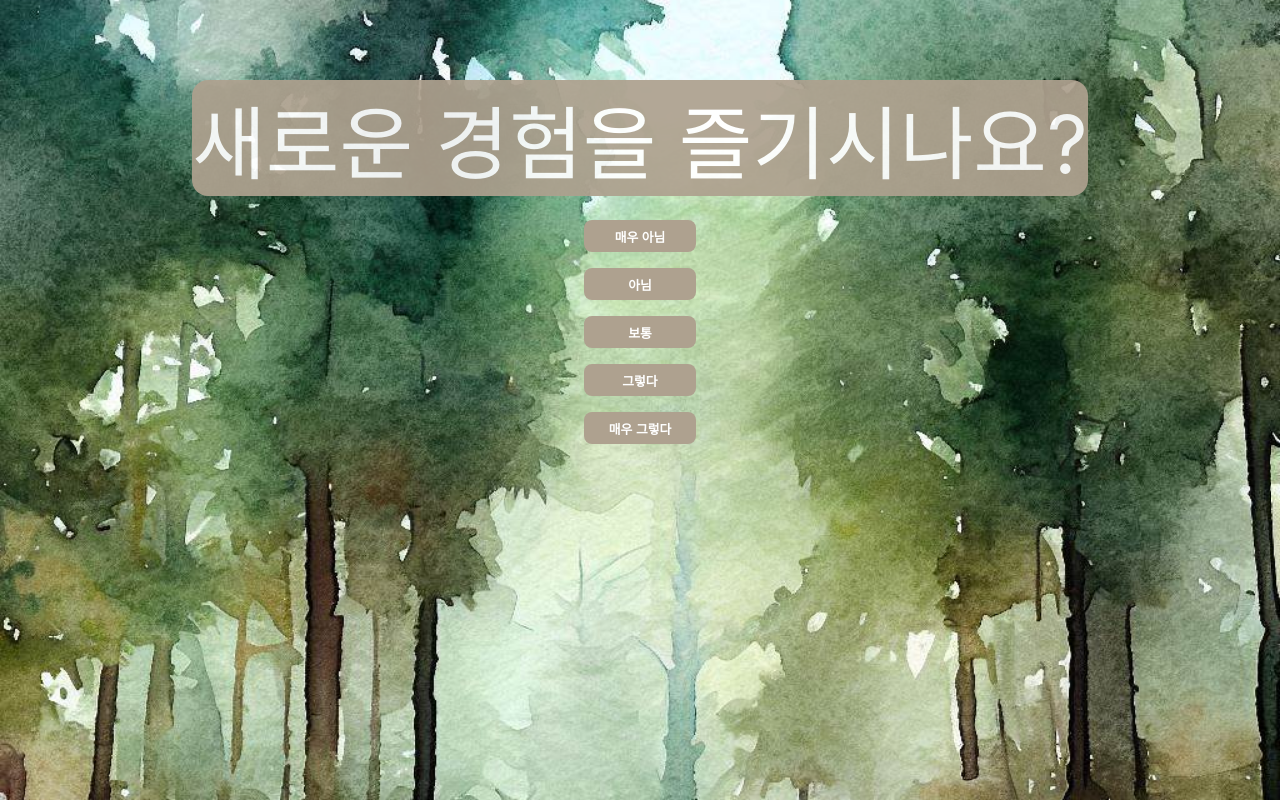
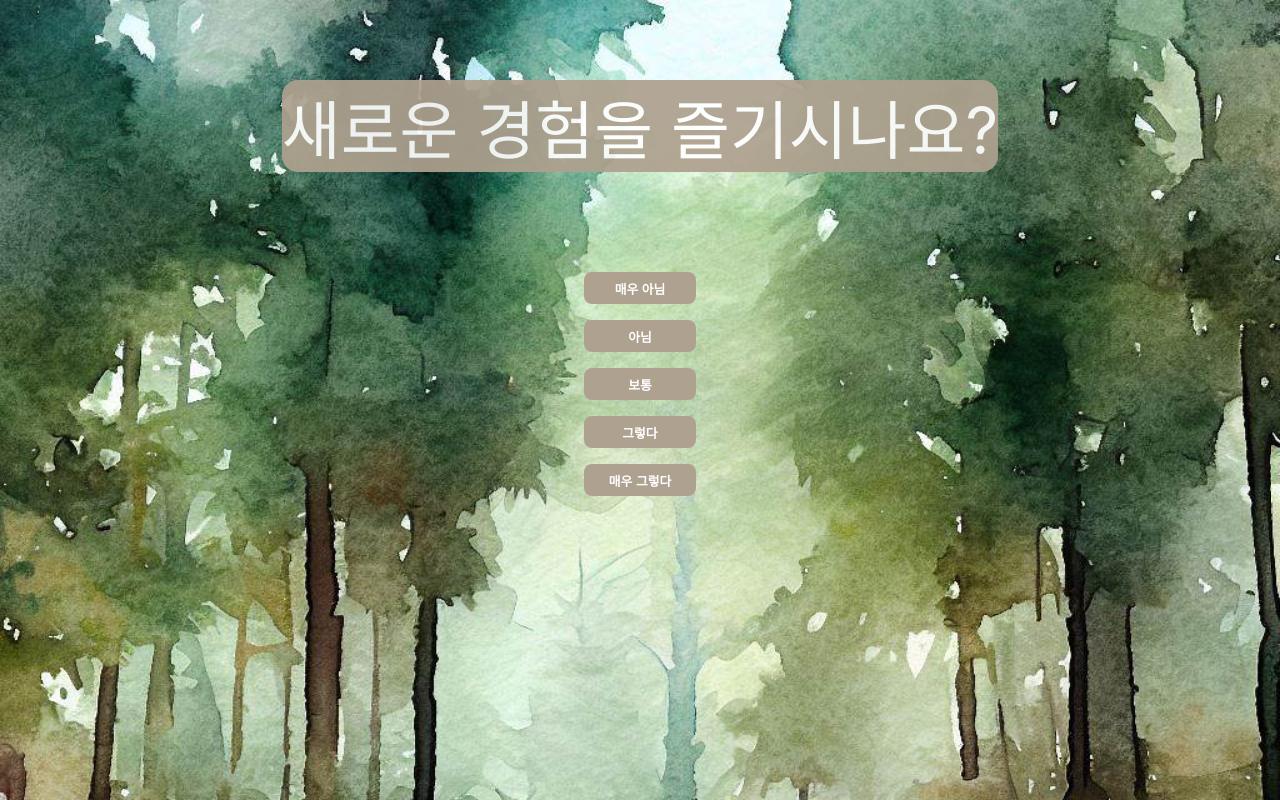
Before and after one commit to limhada/animal-personality-type-test, a React (Create React App) app: page / in a window 1280 px wide. Built offline with nearby package versions, Linux system fonts and the light colour scheme.

Commit message:
🎨 버튼로직 수정

```diff
--- a/src/conponents/QuestionContainer.jsx
+++ b/src/conponents/QuestionContainer.jsx
@@ -43,34 +43,34 @@ const questions = [
       2: '약속 시간을 잘 지키시나요?',
     },
   },
-  // {
-  //   id: 2,
-  //   type: '외향성',
-  //   content: {
-  //     0: '사람들과 함께 있는 것을 좋아하시나요?',
-  //     1: '대화를 시작하기 쉬운 편인가요?',
-  //     1: '처음 보는 사람에게 먼저 다가가는 편인가요?',
-  //     2: '새로운 사람들을 만나는 것을 좋아하시나요?',
-  //   },
-  // },
-  // {
-  //   id: 3,
-  //   type: '우호성',
-  //   content: {
-  //     0: '다른 사람들의 감정에 민감하게 반응하시나요?',
-  //     1: '다른 사람들을 잘 도와주시나요?',
-  //     2: '다른 사람들과 원만한 관계를 유지하시나요?',
-  //   },
-  // },
-  // {
-  //   id: 4,
-  //   type: '신경성',
-  //   content: {
-  //     0: '어떤 일이나 상황에 대해 예민하게 반응하시나요?',
-  //     1: '어려운 일이나 상황을 이겨내기 힘든가요?',
-  //     2: '사소한 일을 할때도 걱정이 많은 편인가요?',
-  //   },
-  // },
+  {
+    id: 2,
+    type: '외향성',
+    content: {
+      0: '사람들과 함께 있는 것을 좋아하시나요?',
+      1: '대화를 시작하기 쉬운 편인가요?',
+      1: '처음 보는 사람에게 먼저 다가가는 편인가요?',
+      2: '새로운 사람들을 만나는 것을 좋아하시나요?',
+    },
+  },
+  {
+    id: 3,
+    type: '우호성',
+    content: {
+      0: '다른 사람들의 감정에 민감하게 반응하시나요?',
+      1: '다른 사람들을 잘 도와주시나요?',
+      2: '다른 사람들과 원만한 관계를 유지하시나요?',
+    },
+  },
+  {
+    id: 4,
+    type: '신경성',
+    content: {
+      0: '어떤 일이나 상황에 대해 예민하게 반응하시나요?',
+      1: '어려운 일이나 상황을 이겨내기 힘든가요?',
+      2: '사소한 일을 할때도 걱정이 많은 편인가요?',
+    },
+  },
 ];
 
 // 버튼 이름
@@ -195,6 +195,8 @@ width: 100vw;는 뷰포트 너비(viewport width)를 100%로 설정하는 것입
 
 // 질문과 버튼이 들어있는 박스
 const QuestionsContent = styled.div`
+ // 질문이 길어지면 버튼이 밀려나지 않게 하려고 부모에 설정한 것임!
+ position: relative;
   display: flex;
   // 응답 버튼을 세로로 = 이런식으로 정렬
   flex-direction: column;
@@ -216,13 +218,26 @@ const Content = styled.div`
   flex-direction: column;
   flex-basis: 0;
   width: 100%;
-  height: 100%;
+  height: 95vh;
 `;
 
 // 결과 동물 이미지
-const AnimalImg = styled.img`
-  width: 7rem;
-  height: 7rem;
+// const AnimalImg = styled.img`
+//   width: 7rem;
+//   height: 7rem;
+// `;
+
+const ButtonContainer = styled.div`
+
+  display: flex;
+  // 버튼 정렬
+  flex-direction: column;
+justify-content: center;
+  /* align-items: center; */
+  position: absolute;
+      top: 33vh;
+      /* left: 35vw; */
+
 `;
 
 // 답변버튼
@@ -254,6 +269,10 @@ const Question = styled.div`
   color: white;
   // FIXME: 마진을 넣을지 컴포넌트를 센터로 맞출지 생각해보기
   margin: 5rem 1rem 1rem 1rem;
+
+  // 텍스트를 중앙에 정렬
+  text-align: center;
+
   /* 태블릿 */
   @media (min-width: 768px) and (max-width: 1023px) {
     font-size: 3rem;
@@ -262,7 +281,7 @@ const Question = styled.div`
 
   /* 데스크탑 모니터 */
   @media (min-width: 1024px) {
-    font-size: 5rem;
+    font-size: 4rem;
   }
 `;
 
@@ -281,7 +300,17 @@ const ShareResultsbutton = styled.button`
 const ResultContainer = styled.div`
   background-color: #aea18f;
   width: 100%;
-  height: 50rem;
+  height: auto;
+  display: flex;
+  flex-wrap: wrap;
+  justify-content: center;
+  align-items: center;
+`;
+
+// 해설
+const Title = styled.h1`
+  background-color: #aea18f;
+  color: white;
 `;
 
 const QuestionContainer = () => {
@@ -329,15 +358,36 @@ const QuestionContainer = () => {
 
   // 결과화면에 이미지 그려주기
   const renderImages = () =>
-    finalResult.map((animal) => (
-      <AnimalImg src={animalIndex[animal]} alt={animal} />
+    finalResult.map((animal, i) => (
+      <AnimalImg
+        id={`animalImg${i + 1}`}
+        src={animalIndex[animal]}
+        alt={animal}
+      />
+    ));
+
+  //
+  const questionbutton = () =>
+    buttonNames.map((name, index) => (
+      <AnswerButton
+        key={index}
+        // 여기가 답변으로 보내는 데이터
+        onClick={() =>
+          handleAnswerSubmit(
+            // `${index + 1} 이게 답변에 나오는 데이터!!! name으로 고치면 버튼이름을 전달`,
+            index + 1,
+          )
+        }
+      >
+        {name} {/* 버튼이름 */}
+      </AnswerButton>
     ));
 
   // 결과 화면에 해석 보여주기
   const renderExplanation = () =>
     // 동적으로 아이디 만드는법 정리해서 포스팅하기
     finalResult.map((animal, i) => (
-      <div id={`explanation${i}`}>{explanation[animal]}</div>
+      <div id={`explanation${i + 1}`}>{explanation[animal]}</div>
     ));
 
   //FIXME: 방법 12 jpeg로 452kb 이걸로 선택!! 용량이 2번째로 적음 1번째로적은 webp형식은 안도르이드에서 문제가 있음 해결방법을 찾으면 webp로 수정하기
@@ -365,6 +415,91 @@ const QuestionContainer = () => {
     });
   };
 
+  const AnimalImgWrapper = styled.div`
+    /* position: absolute; */
+    /* display: flex;
+    flex-wrap: wrap;
+    justify-content: center;
+    align-items: center; */
+    /* height: 100vh; */
+    /* flex-direction: row-reverse; // 추가 */
+    position: relative;
+
+    width: 100%;
+    height: 100%;
+
+    #animalImg1 {
+      position: absolute;
+      // 라인 확인용 컬러
+      /* background-color: green; */
+      top: 20vh;
+      left: 37.5vw;
+      /* 컴퓨터에서는 50% 모바일에서는 오른쪽으로 치우짐 */
+      /* CSS에서 left: 50%는 부모 요소의 가로폭 기준으로 왼쪽에서 50%의 위치에 해당하는 지점에 위치하도록 지정하는 것입니다.
+
+이렇게 지정하는 경우, 부모 요소의 가로폭이 바뀌면 해당 위치도 함께 변경됩니다.
+
+하지만, 모바일 화면과 컴퓨터 화면의 가로폭이 다르기 때문에, 같은 비율로 위치시킨다면 실제로 위치하는 지점이 다르게 됩니다.
+
+따라서, 모바일과 컴퓨터에서 같은 위치에 놓이도록 하려면 다른 방법을 사용해야 합니다. 예를 들어, viewport의 너비를 기준으로 % 대신에 vh, vw 단위를 사용하면 모바일과 컴퓨터에서 더 일관성있는 결과를 얻을 수 있습니다. */
+      /* left: 50%; */
+    }
+
+    #animalImg2 {
+      position: absolute;
+      /* background-color: green; */
+      top: 30vh;
+      left: 10vw;
+    }
+
+    #animalImg3 {
+      position: absolute;
+      /* background-color: green; */
+      top: 30vh;
+      left: 65vw;
+    }
+
+    #animalImg4 {
+      position: absolute;
+      /* background-color: green; */
+      top: 45vh;
+      left: 20vw;
+    }
+
+    #animalImg5 {
+      position: absolute;
+      /* background-color: green; */
+      top: 45vh;
+      left: 55vw;
+    }
+  `;
+
+  const AnimalImg = styled.img`
+    /* position: absolute; */
+    width: 7rem;
+    height: 7rem;
+    /* flex-basis: 30%;
+    margin: 5px; */
+  `;
+
+  // const RedRect = styled(AnimalImg)`
+  // top: 0;
+  // left: 0;
+  // background-color: red;
+  // `;
+
+  // const YellowRect = styled(AnimalImg)`
+  // top: 25px;
+  // left: 25px;
+  // background-color: yellow;
+  // `;
+
+  // const GreenRect = styled(AnimalImg)`
+  // top: 12.5px;
+  // left: 12.5px;
+  // background-color: green;
+  // `;
+
   return (
     <Container id="main_capture">
       {/* 아직 답해야 할 질문이 남아있는 경우 */}
@@ -373,41 +508,36 @@ const QuestionContainer = () => {
           <Question>
             {questions[currentQuestionIndex].content[currentContentIndex]}
           </Question>
-          {buttonNames.map((name, index) => (
-            <AnswerButton
-              key={index}
-              // 여기가 답변으로 보내는 데이터
-              onClick={() =>
-                handleAnswerSubmit(
-                  // `${index + 1} 이게 답변에 나오는 데이터!!! name으로 고치면 버튼이름을 전달`,
-                  index + 1,
-                )
-              }
-            >
-              {name} {/* 버튼이름 */}
-            </AnswerButton>
-          ))}
+
+          <ButtonContainer>{questionbutton()}</ButtonContainer>
+
+          {/* {buttonNames.map((name, index) => (<AnswerButton key={index} onClick={() => handleAnswerSubmit(index + 1,)}>{name}</AnswerButton>))} */}
         </QuestionsContent>
       ) : (
         <>
           {/* TODO: 성공코드!! 동물 이미지 렌더링 */}
           <Content>
-            <h1> 나의 성격을 나타내는 동물은?! </h1>
+            <Title> 내 안에 숨어있던 동물은? </Title>
             {/* 결과 이미지 */}
-            <div>{renderImages()}</div>
+            {/* <div>{renderImages()}</div> */}
+            <AnimalImgWrapper>{renderImages()}</AnimalImgWrapper>
+          </Content>
 
-            <ShareResultsbutton onClick={handleShareClick12}>
-              결과 공유하기
-            </ShareResultsbutton>
-            <Link to="explanation0" smooth={true} offset={-300} duration={500}>
-              <ShareResultsbutton>결과로 이동</ShareResultsbutton>
-            </Link>
-          </Content>
           {/* 해설내용 */}
           {/* 중괄호 두번쓰는 이유 : 스타일 속성 값으로 JavaScript 객체를 사용하려면, 객체 리터럴 문법으로 작성된 객체를 중괄호로 감싸야 합니다. 이때, 중괄호는 객체 리터럴을 JSX에서 인식하도록 하는 역할을 하기 때문에 두 번 사용됩니다. */}
           {/* #으로 색을 표현하는 것을 Hexadecimal Color 또는 Hex Color라고 부릅니다. 이는 16진수 값으로 표현된 RGB 색상 값을 나타내며, CSS에서 가장 일반적으로 사용되는 색상 표현 방법 중 하나 */}
           {/* #으로 시작하는 문자열은 CSS에서 색상을 표현할 때 사용됩니다. 하지만, React에서 JSX 문법을 사용할 때는 #으로 시작하는 숫자를 직접 사용할 수 없습니다. 이는 JSX에서 중괄호({})를 사용하여 JavaScript 표현식을 삽입할 수 있는데, 중괄호 내부에서 #으로 시작하는 숫자는 JavaScript에서 잘못된 표현식으로 인식되기 때문입니다.따라서, JSX에서 CSS 색상 값을 지정할 때는 # 대신에 rgb(), rgba(), hsl(), hsla()와 같은 CSS 색상 함수를 사용하거나, CSS에서 지정 가능한 색상 이름을 사용해야 합니다. */}
-          <ResultContainer>{renderExplanation()}</ResultContainer>
+          <ResultContainer>
+            <ShareResultsbutton onClick={handleShareClick12}>
+              결과 공유하기
+            </ShareResultsbutton>
+            {/* 첫번째 해설로 스크롤이동 */}
+            <Link to="explanation1" smooth={true} offset={-300} duration={500}>
+              <ShareResultsbutton>결과보기</ShareResultsbutton>
+            </Link>
+
+            {renderExplanation()}
+          </ResultContainer>
         </>
       )}
     </Container>
--- a/src/index.css
+++ b/src/index.css
@@ -14,7 +14,6 @@ body {
 /* Universal Selector 유니버설 셀렉터 */
 * {
   box-sizing: border-box;
-  border: 0;
   padding: 0;
   margin: 0;
 }
```
